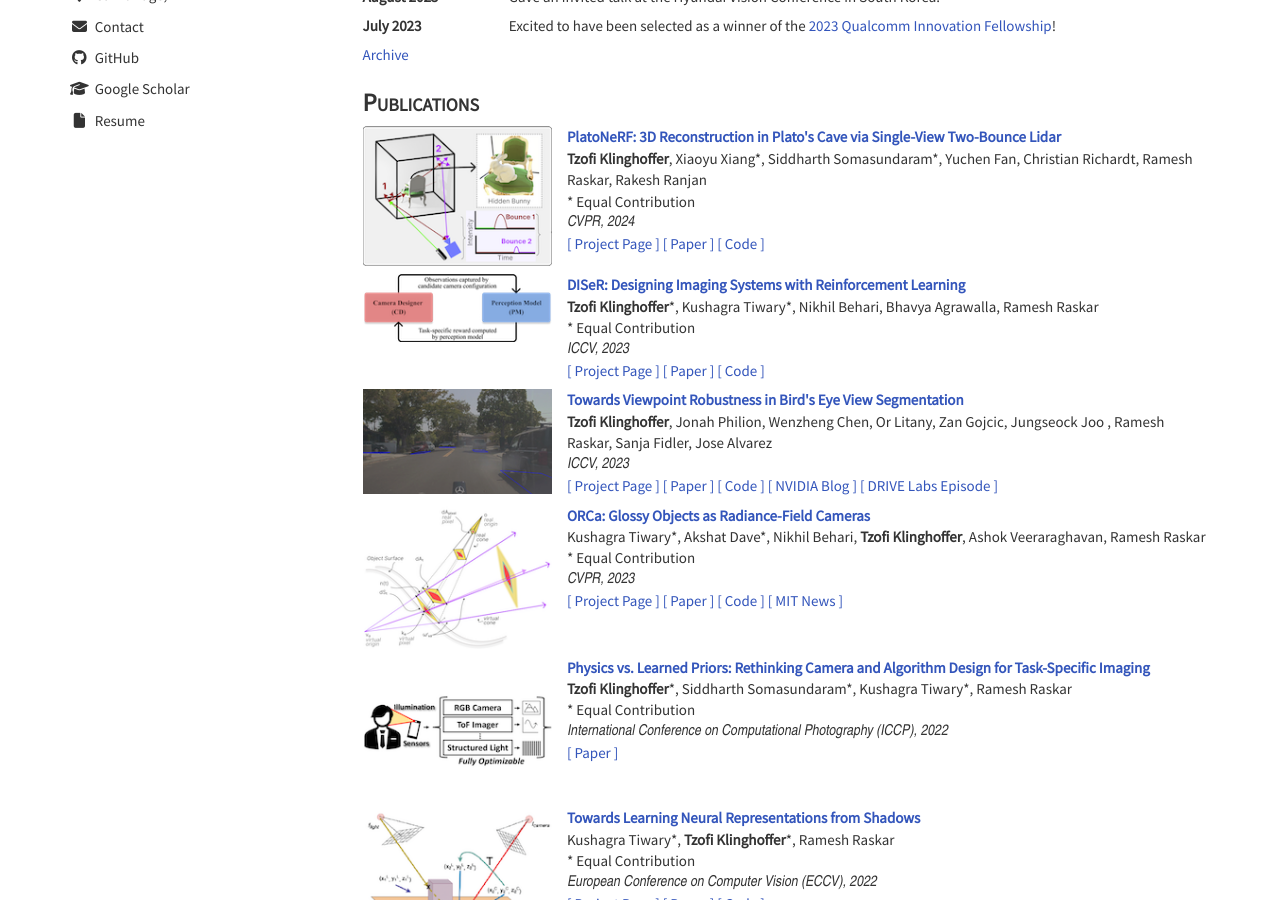
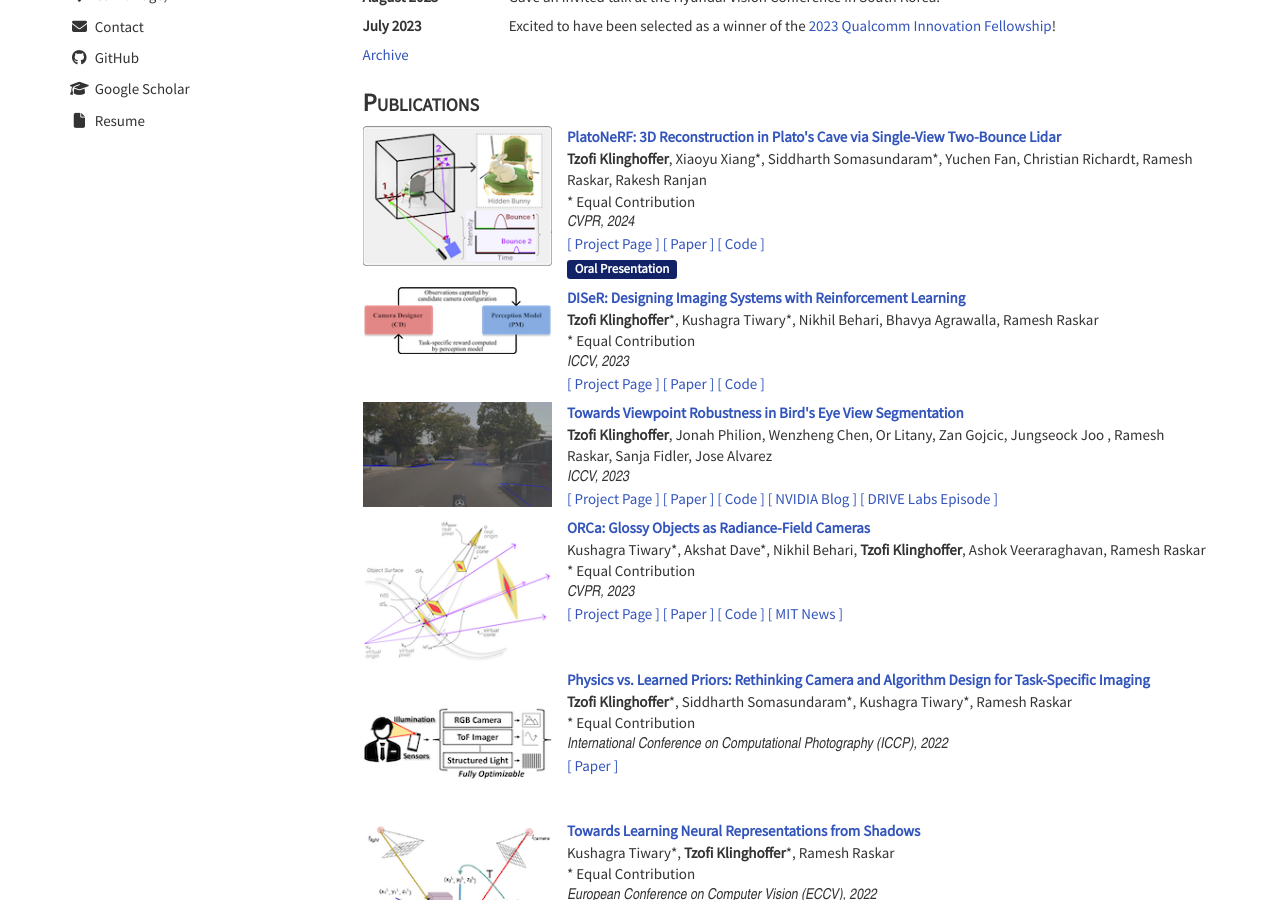
Before and after one commit to tzofi/tzofi.github.io, a Jekyll site: the page built from index.html, in a window 1280 px wide and 900 px high, scrolled down 457 px. Built offline with Jekyll 4.4.1, drawn with Linux system fonts in a browser that asks for light colours; nearby versions of some CDN libraries.

Commit message:
CVPR oral

```diff
--- a/_data/publications.json
+++ b/_data/publications.json
@@ -5,6 +5,7 @@
 		"authors": ["<b>Tzofi Klinghoffer</b>", "Xiaoyu Xiang*", "Siddharth Somasundaram*", "Yuchen Fan", "Christian Richardt", "Ramesh Raskar", "Rakesh Ranjan"],
 		"venue": "CVPR",
 		"date": "2024",
+        "award": "Oral Presentation",
 		"links" : [
             {"type": "link", "name": "Project Page", "target": "https://platonerf.github.io"},
 			{"type": "link", "name": "Paper", "target": "https://arxiv.org/abs/2312.14239"},
```
